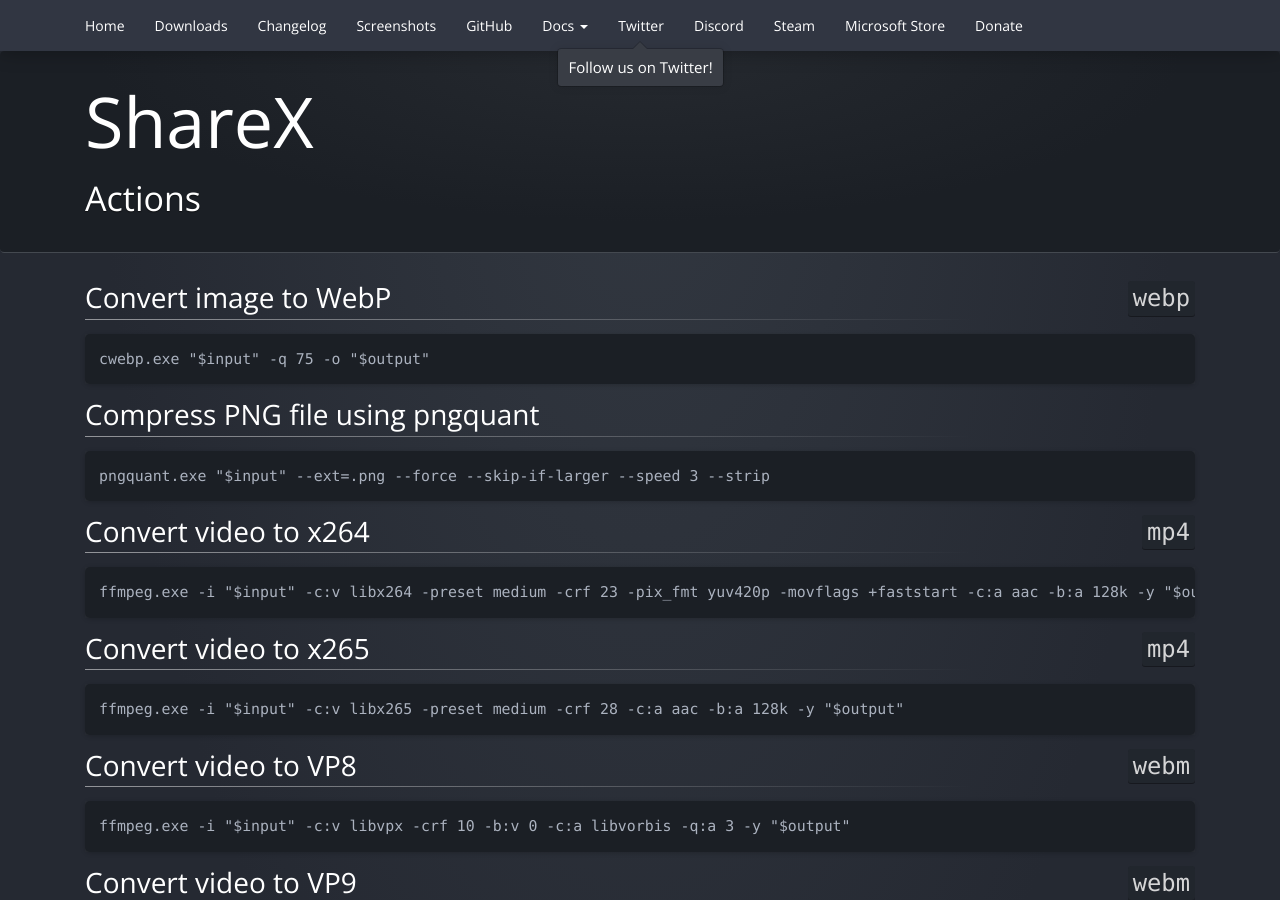
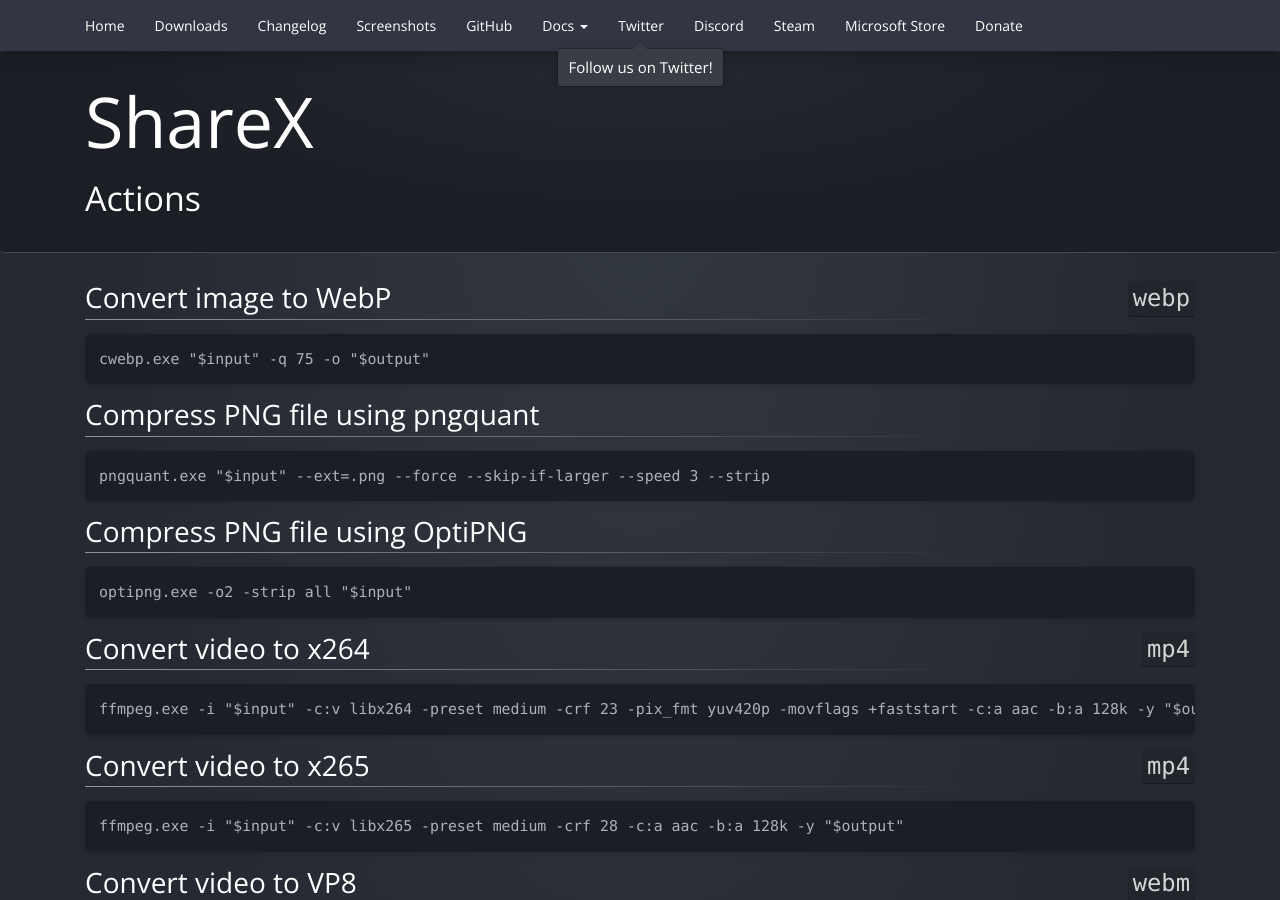
Before and after one commit to ShareX/sharex.github.io, a Jekyll site: the page built from actions/index.md, in a window 1280 px wide and 900 px high. Built offline with Jekyll 4.4.1, drawn with Linux system fonts in a browser that asks for light colours.

Commit message:
Added "Compress PNG file using OptiPNG"

```diff
--- a/_data/actions.yml
+++ b/_data/actions.yml
@@ -6,6 +6,10 @@
 - name: Compress PNG file using pngquant
   filename: pngquant.exe
   arguments: '"$input" --ext=.png --force --skip-if-larger --speed 3 --strip'
+
+- name: Compress PNG file using OptiPNG
+  filename: optipng.exe
+  arguments: -o2 -strip all "$input"
 
 - name: Convert video to x264
   filename: ffmpeg.exe
```
